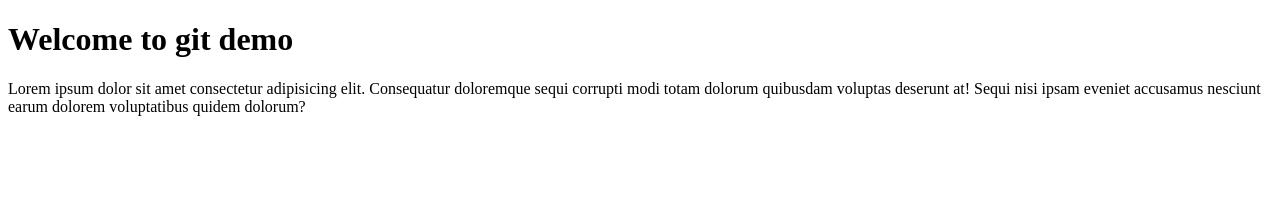
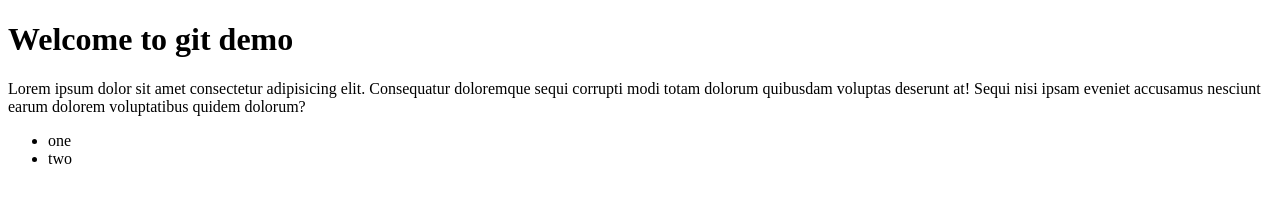
Before and after one commit to Deepthi1611/git-demo-public, a plain HTML site: page index.html in a window 1280 px wide. Drawn offline with Linux system fonts and the light colour scheme.

Commit message:
unordered list added

```diff
--- a/index.html
+++ b/index.html
@@ -14,5 +14,9 @@
       at! Sequi nisi ipsam eveniet accusamus nesciunt earum dolorem voluptatibus
       quidem dolorum?
     </p>
+    <ul>
+      <li>one</li>
+      <li>two</li>
+    </ul>
   </body>
 </html>
```
